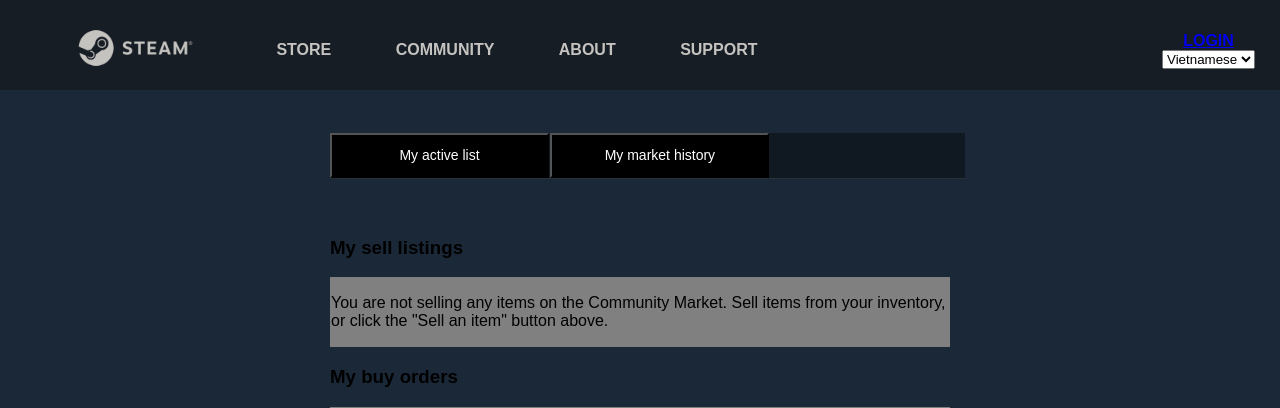
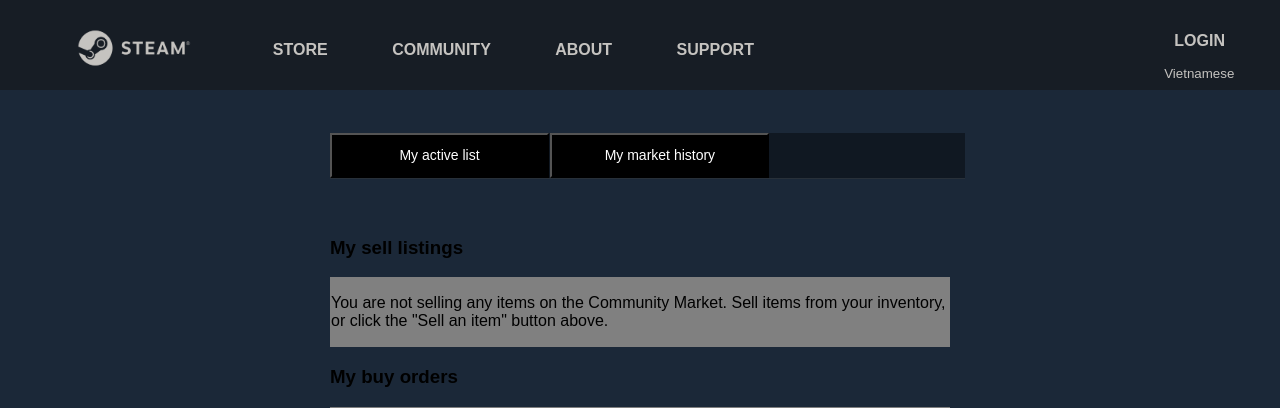
Before and after one commit to DuySeu/Steam_Market, a PHP site: page /index.html in a window 1280 px wide. Shown: the top 408 px of the page. Run offline with PHP 8.4, Linux system fonts and the light colour scheme.

Commit message:
literally me

```diff
--- a/about.html
+++ b/about.html
@@ -22,7 +22,7 @@
 
         <nav>
             <ul>
-                <li><a href="login.html">login</a></li>
+                <li><a href="login.html" class="nav-links">login</a></li>
                 <li>
                     <form action="" method="post">
                         <select id="languages" name="languages" class="form-select">
--- a/index.html
+++ b/index.html
@@ -22,10 +22,10 @@
 
         <nav>
             <ul>
-                <li><a href="login.html">login</a></li>
+                <li><a href="login.html" class="nav-links">login</a></li>
                 <li>
                     <form action="" method="post">
-                        <select id="languages" name="languages">
+                        <select id="languages" name="languages" class="form-select">
                             <option value="vietnamese">Vietnamese</option>
                             <option value="english">English</option>
                         </select>
--- a/login.html
+++ b/login.html
@@ -22,7 +22,7 @@
 
         <nav>
             <ul>
-                <li><a href="login.html">login</a></li>
+                <li><a href="login.html" class="nav-links">login</a></li>
                 <li>
                     <form action="" method="post">
                         <select id="languages" name="languages" class="form-select">
--- a/styles/interface_style.css
+++ b/styles/interface_style.css
@@ -49,8 +49,28 @@
     line-height: 30px;
 }
 
-header a:hover {
+.nav-links:hover {
     color: #d9d8d6;
+}
+
+.form-select {
+    appearance: none;
+    -webkit-appearance: none;
+    -moz-appearance: none;
+    outline: none;
+    background: none;
+    color: #c5c3c0;
+    border: none;
+}
+
+.form-select:hover {
+    color: #d9d8d6;
+}
+
+
+.form-select option {
+    background: #3d4450;
+    border: none;
 }
 
 .main-content {
@@ -73,20 +93,21 @@
     list-style-type: none;
 }
 
-.form-select {
-    appearance: none;
-    -webkit-appearance: none;
-    -moz-appearance: none;
-    background: none;
-    color: #c5c3c0;
-    border: none;
+
+/* Custom scrollbar */
+/* width */
+::-webkit-scrollbar {
+    width: 6px;
+
 }
 
-.form-select:hover {
-    color: #d9d8d6;
+/* Handle */
+::-webkit-scrollbar-thumb {
+    background: #434953;
+    border-radius: 10px;
 }
 
-
-.form-select option {
-    background: #3d4450;
+/* Handle on hover */
+::-webkit-scrollbar-thumb:hover {
+    background: #4f5259;
 }
--- a/support.html
+++ b/support.html
@@ -22,7 +22,7 @@
 
         <nav>
             <ul>
-                <li><a href="login.html">login</a></li>
+                <li><a href="login.html" class="nav-links">login</a></li>
                 <li>
                     <form action="" method="post">
                         <select id="languages" name="languages" class="form-select">
```
Also changed, not shown: styles/style.css (+24 -8 lines).
